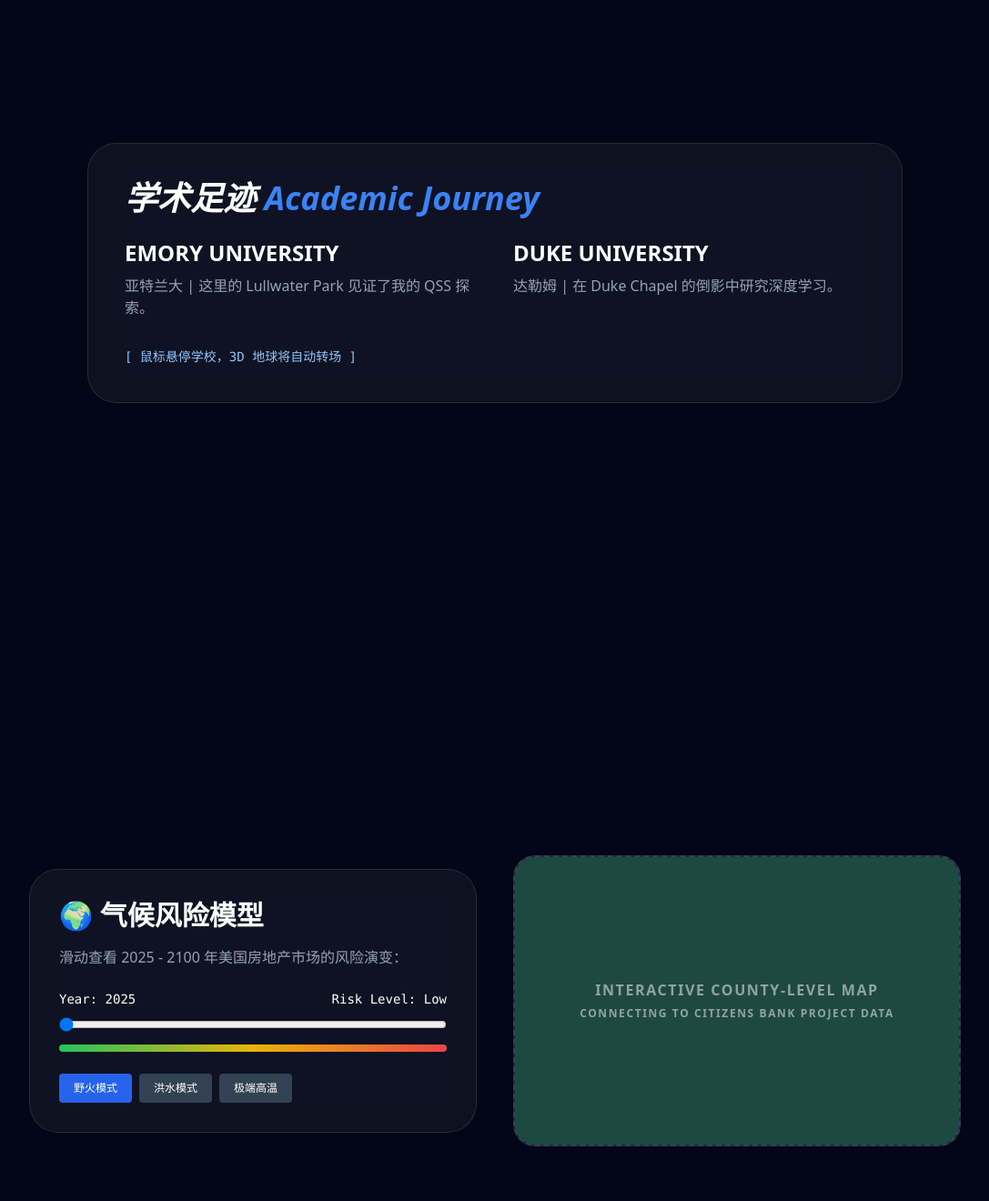
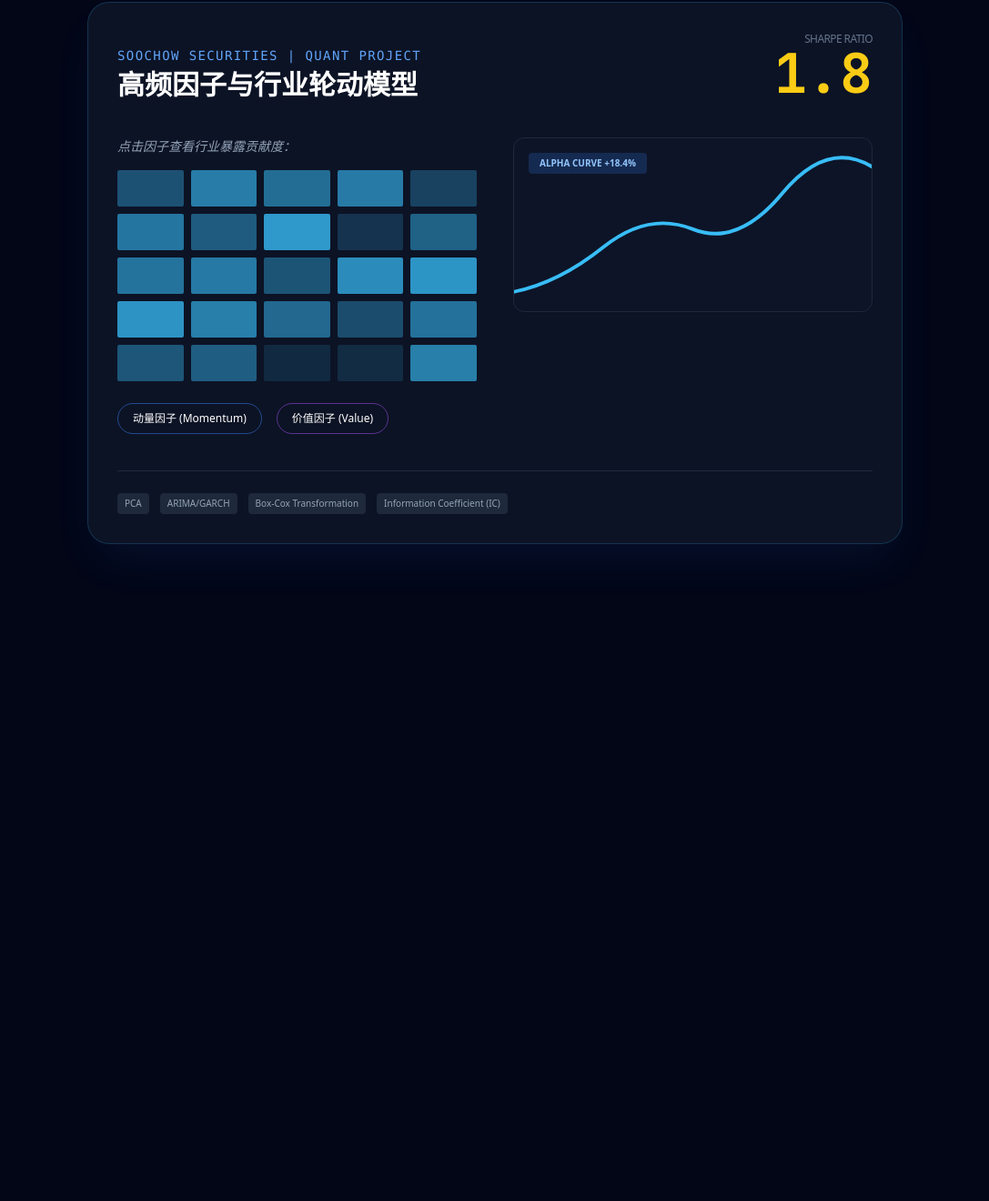
Before and after one commit to jayliu1016/per, a plain HTML site: page index.html in a window 1280 px wide. Shown: the part 100-1420 px from the top of the page at 91% size, without its empty margins (96-1183 px from the left). After the commit the page ends 800 px from the top, so only its background shows below. Drawn offline with nearby package versions, Linux system fonts and the light colour scheme.

Commit message:
Update index.html

```diff
--- a/index.html
+++ b/index.html
@@ -3,149 +3,113 @@
 <head>
     <meta charset="UTF-8">
     <meta name="viewport" content="width=device-width, initial-scale=1.0">
-    <title>刘亮程 | 交互式作品集</title>
+    <title>Liangcheng's Quant Lab</title>
     <script src="https://cdn.tailwindcss.com"></script>
-    <script src="https://unpkg.com/three@0.150.1/build/three.min.js"></script>
-    <script src="https://cdnjs.cloudflare.com/ajax/libs/gsap/3.11.4/gsap.min.js"></script>
-    <script src="https://cdnjs.cloudflare.com/ajax/libs/gsap/3.11.4/ScrollTrigger.min.js"></script>
+    <script src="https://cdnjs.cloudflare.com/ajax/libs/gsap/3.12.2/gsap.min.js"></script>
     <style>
-        body { background-color: #020617; color: white; overflow-x: hidden; }
-        #canvas-container { position: fixed; top: 0; left: 0; width: 100%; height: 100vh; z-index: -1; }
-        .section { min-height: 100vh; padding: 4rem 2rem; display: flex; align-items: center; }
-        .glass-card { background: rgba(255, 255, 255, 0.05); backdrop-filter: blur(15px); border: 1px solid rgba(255, 255, 255, 0.1); border-radius: 2rem; }
-        .risk-gradient { background: linear-gradient(90deg, #22c55e, #eab308, #ef4444); height: 8px; border-radius: 4px; }
+        @import url('https://fonts.googleapis.com/css2?family=JetBrains+Mono:wght@700&display=swap');
+        .quant-font { font-family: 'JetBrains Mono', monospace; }
+        .glass-panel { background: rgba(15, 23, 42, 0.8); backdrop-filter: blur(12px); border: 1px solid rgba(56, 189, 248, 0.2); }
+        .factor-grid div { transition: all 0.3s ease; cursor: pointer; }
+        .factor-grid div:hover { transform: scale(1.1); filter: brightness(1.5); }
     </style>
 </head>
-<body>
+<body class="bg-[#020617] text-white min-h-screen flex items-center justify-center p-6">
 
-    <div id="canvas-container"></div>
+    <div class="max-w-4xl w-full glass-panel rounded-3xl p-8 shadow-2xl shadow-blue-500/10">
+        <div class="flex justify-between items-end mb-10">
+            <div>
+                <h2 class="text-blue-400 font-mono text-sm tracking-widest uppercase mb-1">Soochow Securities | Quant Project</h2>
+                <h1 class="text-3xl font-bold">高频因子与行业轮动模型</h1>
+            </div>
+            <div class="text-right">
+                <p class="text-slate-500 text-xs uppercase tracking-tighter">Sharpe Ratio</p>
+                <div id="sharpe-ratio" class="text-6xl font-black text-yellow-400 quant-font">0.0</div>
+            </div>
+        </div>
 
-    <section class="section" id="education">
-        <div class="max-w-4xl mx-auto glass-card p-10">
-            <h2 class="text-4xl font-bold mb-6 italic">学术足迹 <span class="text-blue-500">Academic Journey</span></h2>
-            <div class="grid md:grid-cols-2 gap-10">
-                <div class="cursor-pointer group" onmouseover="rotateToCity('Atlanta')">
-                    <h3 class="text-2xl font-bold group-hover:text-blue-400 transition">EMORY UNIVERSITY</h3>
-                    <p class="text-slate-400 mt-2">亚特兰大 | 这里的 Lullwater Park 见证了我的 QSS 探索。</p>
-                </div>
-                <div class="cursor-pointer group" onmouseover="rotateToCity('Durham')">
-                    <h3 class="text-2xl font-bold group-hover:text-blue-700 transition">DUKE UNIVERSITY</h3>
-                    <p class="text-slate-400 mt-2">达勒姆 | 在 Duke Chapel 的倒影中研究深度学习。</p>
+        <div class="grid md:grid-cols-2 gap-10">
+            <div>
+                <p class="text-sm text-slate-400 mb-4 italic">点击因子查看行业暴露贡献度：</p>
+                <div class="factor-grid grid grid-cols-5 gap-2" id="heatmap">
+                    </div>
+                <div class="flex gap-4 mt-6">
+                    <button onclick="highlightFactor('momentum')" class="px-4 py-2 border border-blue-500/50 rounded-full text-xs hover:bg-blue-500/20 transition">动量因子 (Momentum)</button>
+                    <button onclick="highlightFactor('value')" class="px-4 py-2 border border-purple-500/50 rounded-full text-xs hover:bg-purple-500/20 transition">价值因子 (Value)</button>
                 </div>
             </div>
-            <div class="mt-8 text-sm text-blue-300 font-mono">
-                [ 鼠标悬停学校，3D 地球将自动转场 ]
+
+            <div class="relative h-48 bg-slate-900/50 rounded-xl border border-slate-800 overflow-hidden flex items-end">
+                <svg viewBox="0 0 400 150" class="w-full h-full">
+                    <path id="alpha-line" d="M0,150 Q50,140 100,100 T200,80 T300,40 T400,10"
+                          fill="none" stroke="#38bdf8" stroke-width="4" stroke-linecap="round" />
+                </svg>
+                <div class="absolute top-4 left-4 bg-blue-500/20 px-3 py-1 rounded text-[10px] text-blue-300 font-bold uppercase">
+                    Alpha Curve +18.4%
+                </div>
             </div>
         </div>
-    </section>
 
-    <section class="section">
-        <div class="max-w-5xl mx-auto w-full grid md:grid-cols-2 gap-10 items-center">
-            <div class="glass-card p-8">
-                <h2 class="text-3xl font-bold mb-4">🌍 气候风险模型</h2>
-                <p class="text-slate-400 mb-6">滑动查看 2025 - 2100 年美国房地产市场的风险演变：</p>
-
-                <div class="space-y-6">
-                    <div>
-                        <div class="flex justify-between mb-2 font-mono text-sm">
-                            <span>Year: <span id="year-val">2025</span></span>
-                            <span>Risk Level: <span id="risk-val">Low</span></span>
-                        </div>
-                        <input type="range" min="2025" max="2100" value="2025" class="w-full" id="year-slider">
-                        <div class="risk-gradient mt-2"></div>
-                    </div>
-
-                    <div class="flex gap-2">
-                        <button class="px-4 py-2 rounded bg-blue-600 text-xs">野火模式</button>
-                        <button class="px-4 py-2 rounded bg-slate-700 text-xs">洪水模式</button>
-                        <button class="px-4 py-2 rounded bg-slate-700 text-xs">极端高温</button>
-                    </div>
-                </div>
-            </div>
-            <div class="h-80 bg-slate-800 rounded-3xl border-2 border-dashed border-slate-700 flex items-center justify-center relative overflow-hidden">
-                <div id="map-overlay" class="absolute inset-0 bg-green-500/20 transition-colors duration-500"></div>
-                <p class="z-10 font-bold opacity-50 uppercase tracking-widest text-center px-4">Interactive County-Level Map<br><span class="text-xs">Connecting to Citizens Bank Project Data</span></p>
-            </div>
+        <div class="mt-10 pt-6 border-t border-slate-800 flex flex-wrap gap-3">
+            <span class="text-[10px] bg-slate-800 px-2 py-1 rounded text-slate-400">PCA</span>
+            <span class="text-[10px] bg-slate-800 px-2 py-1 rounded text-slate-400">ARIMA/GARCH</span>
+            <span class="text-[10px] bg-slate-800 px-2 py-1 rounded text-slate-400">Box-Cox Transformation</span>
+            <span class="text-[10px] bg-slate-800 px-2 py-1 rounded text-slate-400">Information Coefficient (IC)</span>
         </div>
-    </section>
-
-    <section class="section">
-        <div class="max-w-4xl mx-auto w-full text-center">
-            <h2 class="text-3xl font-bold mb-12">📦 供应链炼金术：成本革命</h2>
-            <div class="relative h-64 flex items-center justify-center">
-                <div id="box-old" class="absolute w-48 h-48 border-2 border-red-500 flex items-center justify-center transition-all duration-700">
-                    <span class="text-red-500 font-bold">传统包装<br>$208</span>
-                </div>
-                <div id="box-new" class="absolute w-48 h-48 border-2 border-green-500 flex items-center justify-center scale-50 opacity-0 transition-all duration-700">
-                    <span class="text-green-400 font-bold">模块化设计<br>$0.40</span>
-                </div>
-            </div>
-            <button onclick="triggerOptimization()" class="mt-20 px-8 py-3 bg-white text-black rounded-full font-bold hover:bg-blue-500 hover:text-white transition">点击模拟成本优化动画</button>
-        </div>
-    </section>
+    </div>
 
     <script>
-        // 1. 初始化 Three.js (3D 地球简易逻辑)
-        const scene = new THREE.Scene();
-        const camera = new THREE.PerspectiveCamera(75, window.innerWidth / window.innerHeight, 0.1, 1000);
-        const renderer = new THREE.WebGLRenderer({ antialias: true, alpha: true });
-        renderer.setSize(window.innerWidth, window.innerHeight);
-        document.getElementById('canvas-container').appendChild(renderer.domElement);
-
-        const globeGeo = new THREE.SphereGeometry(3, 32, 32);
-        const globeMat = new THREE.MeshPhongMaterial({ color: 0x1e293b, wireframe: true });
-        const globe = new THREE.Mesh(globeGeo, globeMat);
-        scene.add(globe);
-
-        const light = new THREE.PointLight(0x60a5fa, 1, 100);
-        light.position.set(5, 5, 5);
-        scene.add(light);
-        camera.position.z = 8;
-
-        function animate() {
-            requestAnimationFrame(animate);
-            globe.rotation.y += 0.002;
-            renderer.render(scene, camera);
-        }
-        animate();
-
-        // 交互：切换城市
-        function rotateToCity(city) {
-            if(city === 'Atlanta') {
-                gsap.to(globe.rotation, { y: 1.5, duration: 1.5 });
-                gsap.to(camera.position, { z: 6, duration: 1.5 });
-            } else {
-                gsap.to(globe.rotation, { y: -1.5, duration: 1.5 });
-                gsap.to(camera.position, { z: 6, duration: 1.5 });
-            }
+        // 1. 初始化热力图方块
+        const heatmap = document.getElementById('heatmap');
+        for (let i = 0; i < 25; i++) {
+            const div = document.createElement('div');
+            const opacity = Math.random() * 0.7 + 0.1;
+            div.className = 'h-10 w-full rounded-sm';
+            div.style.backgroundColor = `rgba(56, 189, 248, ${opacity})`;
+            heatmap.appendChild(div);
         }
 
-        // 交互：供应链动画
-        function triggerOptimization() {
-            gsap.to("#box-old", { x: -200, opacity: 0, rotate: 45, duration: 1 });
-            gsap.to("#box-new", { scale: 1, opacity: 1, duration: 1, delay: 0.5 });
+        // 2. 夏普比率数字跳动动画
+        function animateNumbers() {
+            const sharpeText = document.getElementById('sharpe-ratio');
+            let data = { val: 0 };
+
+            gsap.to(data, {
+                val: 1.8, // 对应简历中的夏普比率
+                duration: 2.5,
+                ease: "power3.out",
+                onUpdate: () => {
+                    sharpeText.innerText = data.val.toFixed(1);
+                }
+            });
         }
 
-        // 交互：气候滑块
-        const slider = document.getElementById('year-slider');
-        slider.oninput = function() {
-            const year = this.value;
-            document.getElementById('year-val').innerText = year;
-            const mapOverlay = document.getElementById('map-overlay');
-            if(year > 2080) {
-                mapOverlay.style.backgroundColor = 'rgba(239, 68, 68, 0.5)';
-                document.getElementById('risk-val').innerText = 'Extreme';
-            } else if(year > 2050) {
-                mapOverlay.style.backgroundColor = 'rgba(234, 179, 8, 0.4)';
-                document.getElementById('risk-val').innerText = 'Medium';
-            } else {
-                mapOverlay.style.backgroundColor = 'rgba(34, 197, 94, 0.2)';
-                document.getElementById('risk-val').innerText = 'Low';
-            }
+        // 3. 因子高亮交互
+        function highlightFactor(type) {
+            const blocks = document.querySelectorAll('#heatmap div');
+            const color = type === 'momentum' ? '#38bdf8' : '#a855f7';
+
+            gsap.to(blocks, {
+                backgroundColor: (i) => Math.random() > 0.5 ? color : 'rgba(30, 41, 59, 0.5)',
+                scale: (i) => Math.random() > 0.5 ? 1.2 : 0.8,
+                duration: 0.6,
+                stagger: 0.02,
+                ease: "back.out"
+            });
         }
+
+        // 4. Alpha 曲线路径动画
+        gsap.from("#alpha-line", {
+            drawSVG: "0%", // 注意：这通常需要 GSAP DrawSVG 插件，此处用 stroke-dash 模拟
+            strokeDasharray: 1000,
+            strokeDashoffset: 1000,
+            duration: 3,
+            ease: "power2.inOut"
+        });
+        gsap.to("#alpha-line", { strokeDashoffset: 0, duration: 3 });
+
+        // 页面加载后启动
+        window.onload = animateNumbers;
     </script>
 </body>
 </html>
-
-</body>
-</html>
```
